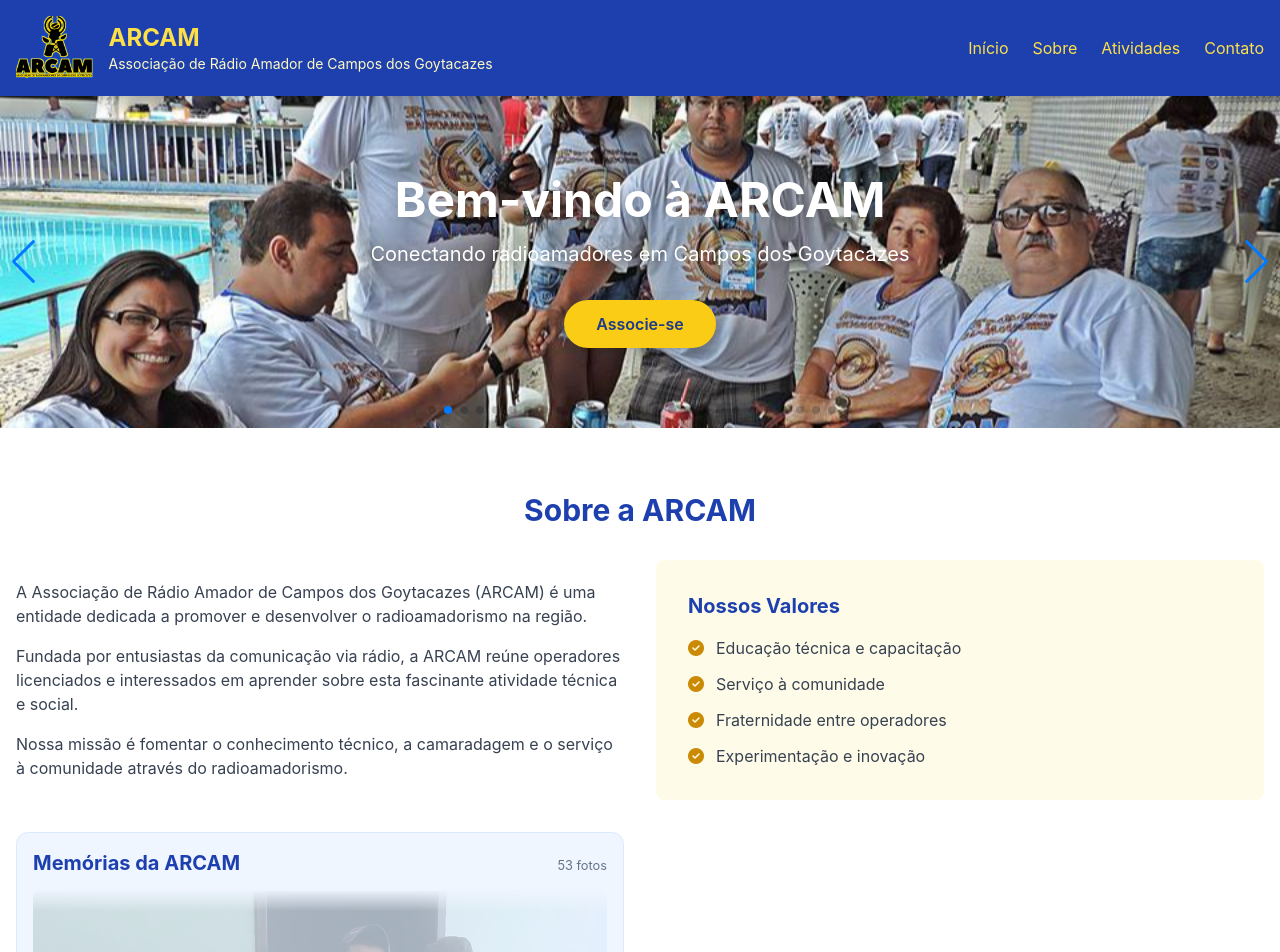
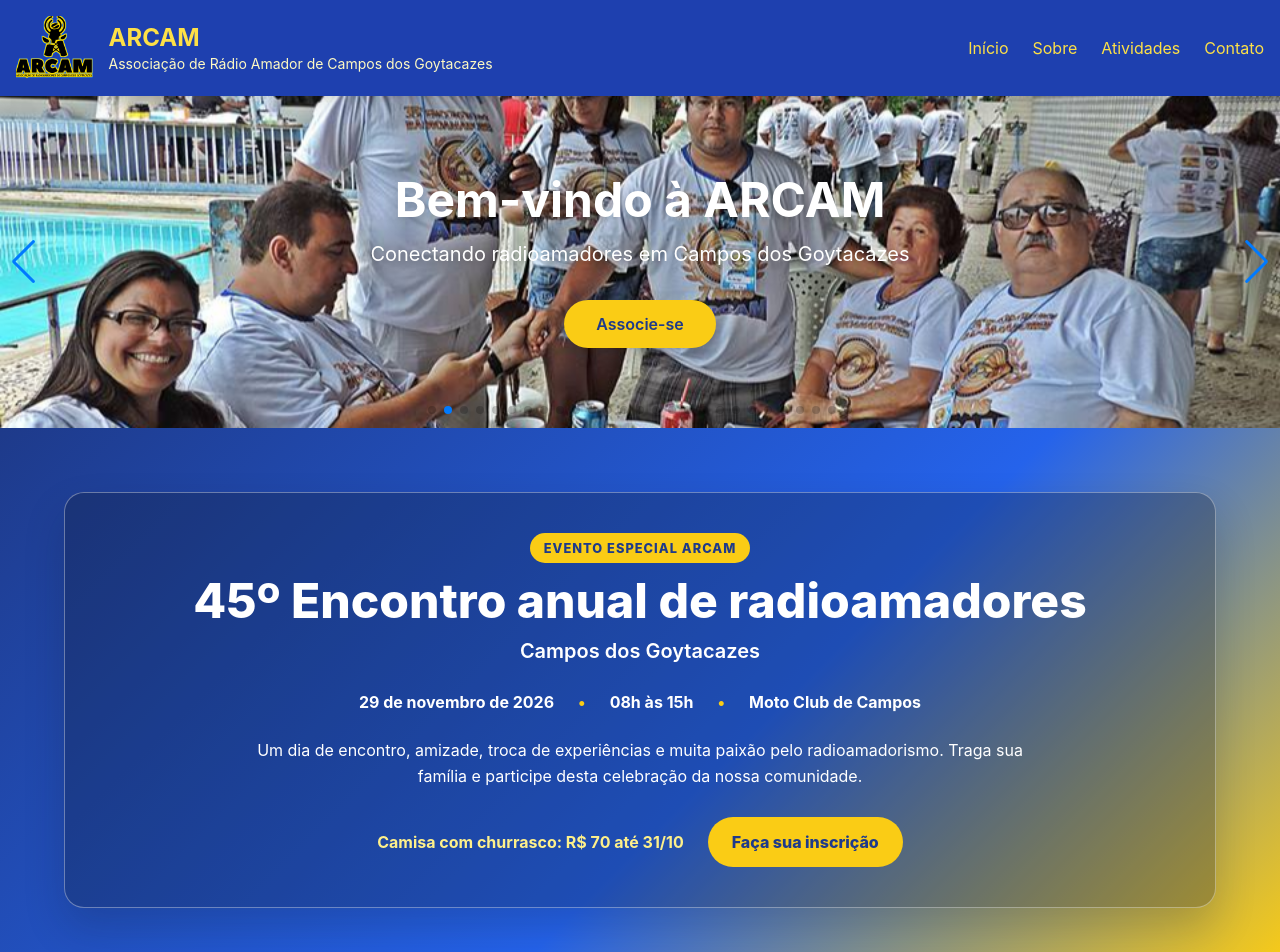
Before and after one commit to rafaelzaap/Website-Arcam, a React (Create React App) app: page / in a window 1280 px wide. Shown: the top 952 px of the page. Built offline with nearby package versions, Linux system fonts and the light colour scheme; the HTML template or start-up script is replaced by a standard one.

Commit message:
Destacar evento anual da ARCAM

```diff
--- a/src/App.js
+++ b/src/App.js
@@ -1,6 +1,7 @@
 import React, { useEffect, useState } from 'react';
 import Header from './components/Header';
 import Hero from './components/Hero';
+import Evento from './components/Evento';
 import Sobre from './components/Sobre';
 import Atividades from './components/Atividades';
 import Contato from './components/Contato';
@@ -31,6 +32,7 @@
     <div className="min-h-screen bg-gray-50 pt-24">
       <Header />
       <Hero abrirModal={abrirModal} />
+      <Evento />
       <Sobre />
       <Atividades />
       <Contato abrirModal={abrirModal} />
--- /dev/null
+++ b/src/components/Evento.js
@@ -0,0 +1,35 @@
+import React from 'react';
+
+const linkInscricao = 'https://doity.com.br/arcam#registration';
+
+function Evento() {
+  return (
+    <section className="evento-destaque" aria-labelledby="evento-titulo">
+      <div className="evento-destaque-conteudo">
+        <div className="evento-destaque-selo">Evento especial ARCAM</div>
+        <h2 id="evento-titulo">45º Encontro anual de radioamadores</h2>
+        <p className="evento-destaque-subtitulo">Campos dos Goytacazes</p>
+
+        <div className="evento-destaque-detalhes">
+          <span>29 de novembro de 2026</span>
+          <span>08h às 15h</span>
+          <span>Moto Club de Campos</span>
+        </div>
+
+        <p className="evento-destaque-texto">
+          Um dia de encontro, amizade, troca de experiências e muita paixão pelo radioamadorismo.
+          Traga sua família e participe desta celebração da nossa comunidade.
+        </p>
+
+        <div className="evento-destaque-rodape">
+          <strong>Camisa com churrasco: R$ 70 até 31/10</strong>
+          <a href={linkInscricao} target="_blank" rel="noreferrer">
+            Faça sua inscrição
+          </a>
+        </div>
+      </div>
+    </section>
+  );
+}
+
+export default Evento;
--- a/src/index.css
+++ b/src/index.css
@@ -23,6 +23,118 @@
 @media (min-width: 1536px) {
   .hero-secao {
     min-height: clamp(28rem, 25vw, 36rem);
+  }
+}
+
+.evento-destaque {
+  padding: 4rem 1rem;
+  background: linear-gradient(135deg, #1e3a8a 0%, #2563eb 58%, #facc15 100%);
+}
+
+.evento-destaque-conteudo {
+  width: min(100%, 72rem);
+  margin: 0 auto;
+  padding: 2.5rem;
+  border: 1px solid rgba(255, 255, 255, 0.35);
+  border-radius: 1.25rem;
+  color: white;
+  background: rgba(15, 23, 42, 0.28);
+  box-shadow: 0 1.25rem 2.5rem rgba(15, 23, 42, 0.2);
+  text-align: center;
+}
+
+.evento-destaque-selo {
+  display: inline-block;
+  margin-bottom: 0.75rem;
+  padding: 0.35rem 0.85rem;
+  border-radius: 999px;
+  color: #1e3a8a;
+  background: #facc15;
+  font-size: 0.8rem;
+  font-weight: 800;
+  letter-spacing: 0.08em;
+  text-transform: uppercase;
+}
+
+.evento-destaque h2 {
+  font-size: clamp(1.8rem, 4vw, 3rem);
+  font-weight: 800;
+  line-height: 1.1;
+}
+
+.evento-destaque-subtitulo {
+  margin-top: 0.5rem;
+  font-size: 1.25rem;
+  font-weight: 600;
+}
+
+.evento-destaque-detalhes {
+  display: flex;
+  flex-wrap: wrap;
+  justify-content: center;
+  gap: 0.75rem 1.5rem;
+  margin: 1.5rem 0;
+  font-weight: 700;
+}
+
+.evento-destaque-detalhes span:not(:last-child)::after {
+  content: '•';
+  margin-left: 1.5rem;
+  color: #facc15;
+}
+
+.evento-destaque-texto {
+  max-width: 48rem;
+  margin: 0 auto;
+  line-height: 1.6;
+}
+
+.evento-destaque-rodape {
+  display: flex;
+  align-items: center;
+  justify-content: center;
+  flex-wrap: wrap;
+  gap: 1rem 1.5rem;
+  margin-top: 1.75rem;
+}
+
+.evento-destaque-rodape strong {
+  color: #fef08a;
+}
+
+.evento-destaque-rodape a {
+  display: inline-block;
+  padding: 0.8rem 1.5rem;
+  border-radius: 999px;
+  color: #1e3a8a;
+  background: #facc15;
+  font-weight: 800;
+  transition: transform 0.2s ease, background-color 0.2s ease;
+}
+
+.evento-destaque-rodape a:hover {
+  background: #fde047;
+  transform: translateY(-2px);
+}
+
+@media (max-width: 639px) {
+  .evento-destaque {
+    padding: 2.5rem 0.75rem;
+  }
+
+  .evento-destaque-conteudo {
+    padding: 1.75rem 1rem;
+  }
+
+  .evento-destaque-detalhes {
+    align-items: center;
+    flex-direction: column;
+    gap: 0.5rem;
+  }
+
+  .evento-destaque-detalhes span:not(:last-child)::after {
+    content: '';
+    margin: 0;
   }
 }
 
```
